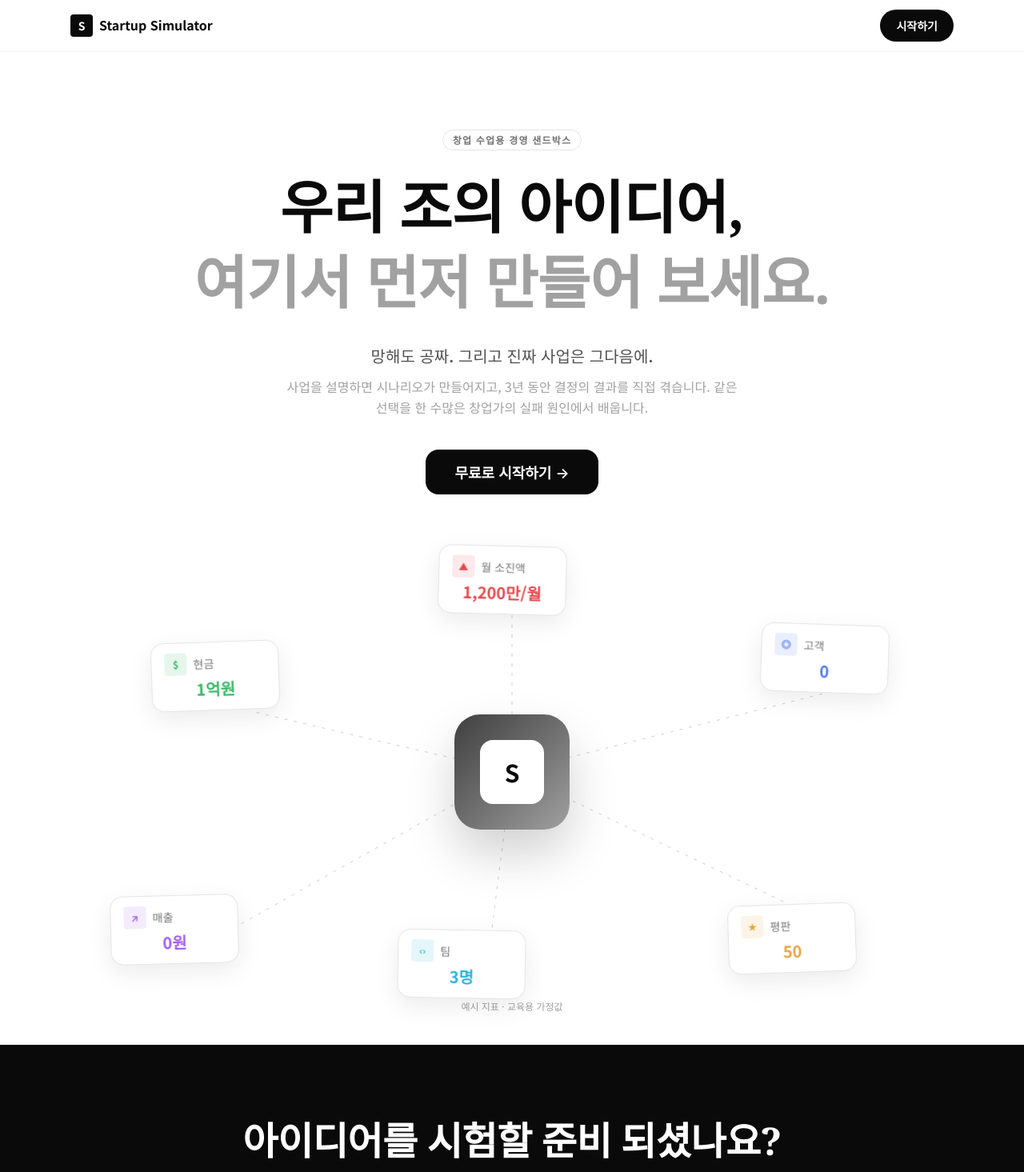
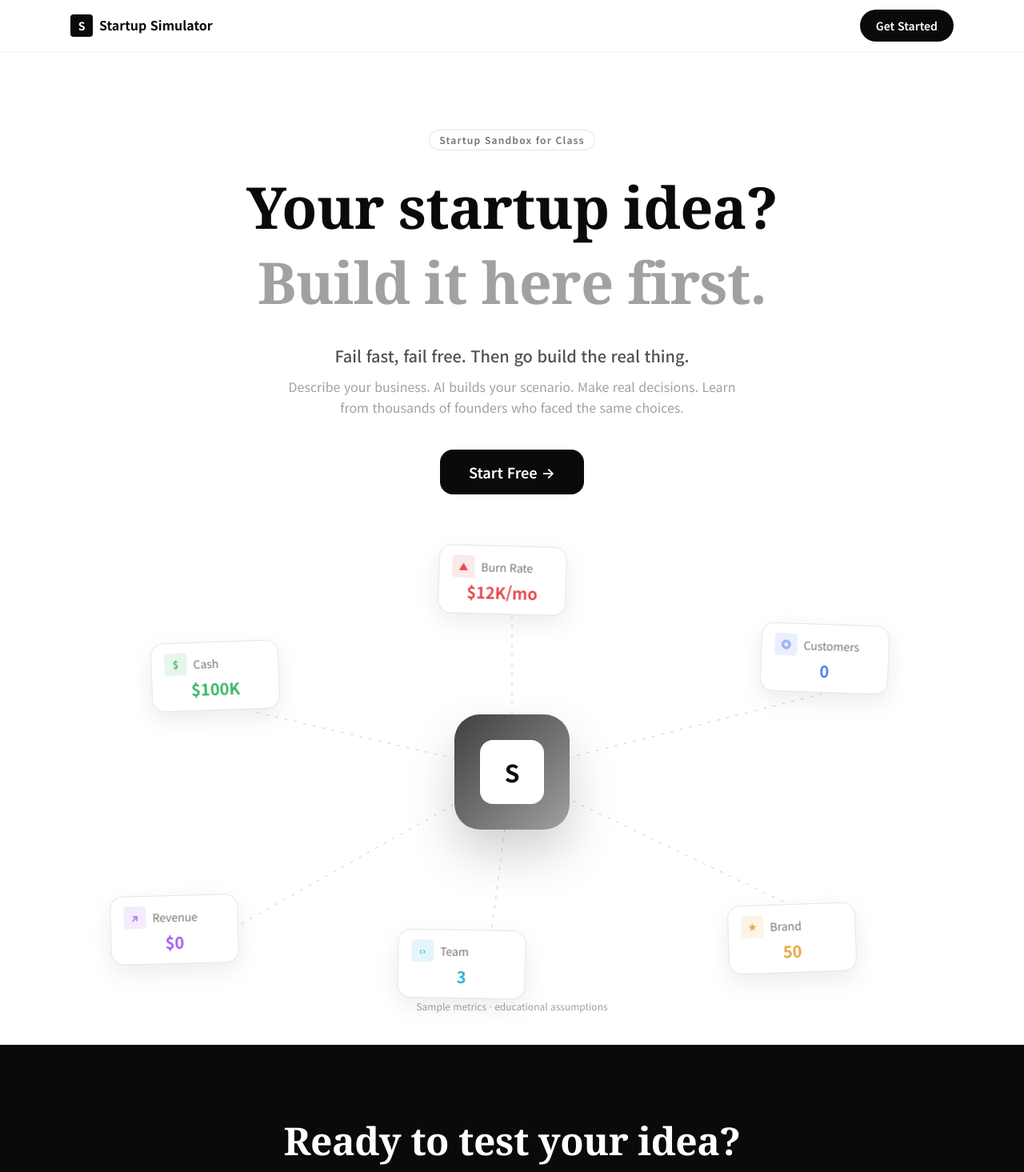
Before and after one commit to hundori/startup-simulator, a Next.js app: page / in a window 1280 px wide. Shown: the top 1465 px of the page at 80% size. Built offline with nearby package versions, Linux system fonts and the light colour scheme.

Commit message:
English landing copy, sans headlines
Co-Authored-By: Claude Sonnet 5.5 <noreply@anthropic.com>
Claude-Session: https://claude.ai/code/session_012iNNQrVGyT59A4HarTzdPs

```diff
--- a/src/components/LandingScreen.tsx
+++ b/src/components/LandingScreen.tsx
@@ -1,12 +1,12 @@
 
 type Kpi = { k: string; v: string; color: string; icon: string; pos: string; rot: number; delay: number };
 const KPIS: Kpi[] = [
-  { k: '현금', v: '1억원', color: '#34b765', icon: '$', pos: 'left-[6%] top-[22%]', rot: -2, delay: 0 },
-  { k: '월 소진액', v: '1,200만/월', color: '#e5484d', icon: '▲', pos: 'left-[41%] top-[0%]', rot: 1.5, delay: 0.8 },
-  { k: '고객', v: '0', color: '#4f7cf0', icon: '◎', pos: 'right-[4%] top-[18%]', rot: 2, delay: 1.4 },
-  { k: '매출', v: '0원', color: '#a15cf0', icon: '↗', pos: 'left-[1%] bottom-[4%]', rot: -1.5, delay: 0.4 },
-  { k: '팀', v: '3명', color: '#2bb3d6', icon: '‹›', pos: 'left-[36%] bottom-[-4%]', rot: 1, delay: 1.1 },
-  { k: '평판', v: '50', color: '#e8a33d', icon: '★', pos: 'right-[8%] bottom-[2%]', rot: -2, delay: 1.8 },
+  { k: 'Cash', v: '$100K', color: '#34b765', icon: '$', pos: 'left-[6%] top-[22%]', rot: -2, delay: 0 },
+  { k: 'Burn Rate', v: '$12K/mo', color: '#e5484d', icon: '▲', pos: 'left-[41%] top-[0%]', rot: 1.5, delay: 0.8 },
+  { k: 'Customers', v: '0', color: '#4f7cf0', icon: '◎', pos: 'right-[4%] top-[18%]', rot: 2, delay: 1.4 },
+  { k: 'Revenue', v: '$0', color: '#a15cf0', icon: '↗', pos: 'left-[1%] bottom-[4%]', rot: -1.5, delay: 0.4 },
+  { k: 'Team', v: '3', color: '#2bb3d6', icon: '‹›', pos: 'left-[36%] bottom-[-4%]', rot: 1, delay: 1.1 },
+  { k: 'Brand', v: '50', color: '#e8a33d', icon: '★', pos: 'right-[8%] bottom-[2%]', rot: -2, delay: 1.8 },
 ];
 
 function Card({ c }: { c: Kpi }) {
@@ -25,7 +25,7 @@ function Card({ c }: { c: Kpi }) {
 }
 
 export default function LandingScreen({ onStart, hasSaved }: { onStart: () => void; hasSaved?: boolean }) {
-  const cta = hasSaved ? '새 회사 만들기' : '무료로 시작하기';
+  const cta = hasSaved ? 'New Company' : 'Start Free';
   return (
     <div className="bg-white text-neutral-950">
       <style>{`
@@ -45,20 +45,20 @@ export default function LandingScreen({ onStart, hasSaved }: { onStart: () => vo
             Startup Simulator
           </p>
           <div className="flex items-center gap-1 text-sm">
-            <button type="button" onClick={onStart} className="ml-1 min-h-10 rounded-full bg-neutral-950 px-5 font-semibold text-white hover:bg-neutral-800">시작하기</button>
+            <button type="button" onClick={onStart} className="ml-1 min-h-10 rounded-full bg-neutral-950 px-5 font-semibold text-white hover:bg-neutral-800">Get Started</button>
           </div>
         </div>
       </nav>
 
       <section className="overflow-hidden px-4 pb-10 pt-16 text-center sm:px-6 sm:pt-24">
-        <p className="mx-auto inline-block rounded-full border border-black/10 px-3 py-1 text-xs font-semibold tracking-widest text-neutral-500">창업 수업용 경영 샌드박스</p>
-        <h1 className="mx-auto mt-6 max-w-4xl text-5xl font-black leading-[1.1] tracking-[-0.04em] sm:text-7xl">
-          우리 조의 아이디어,
+        <p className="mx-auto inline-block rounded-full border border-black/10 px-3 py-1 text-xs font-semibold tracking-widest text-neutral-500">Startup Sandbox for Class</p>
+        <h1 className="font-sans mx-auto mt-6 max-w-4xl text-5xl font-black leading-[1.1] tracking-[-0.04em] sm:text-7xl">
+          Your startup idea?
           <br />
-          <span className="text-neutral-400">여기서 먼저 만들어 보세요.</span>
+          <span className="text-neutral-400">Build it here first.</span>
         </h1>
-        <p className="mt-8 text-xl font-medium text-neutral-600">망해도 공짜. 그리고 진짜 사업은 그다음에.</p>
-        <p className="mx-auto mt-3 max-w-xl text-neutral-400">사업을 설명하면 시나리오가 만들어지고, 3년 동안 결정의 결과를 직접 겪습니다. 같은 선택을 한 수많은 창업가의 실패 원인에서 배웁니다.</p>
+        <p className="mt-8 text-xl font-medium text-neutral-600">Fail fast, fail free. Then go build the real thing.</p>
+        <p className="mx-auto mt-3 max-w-xl text-neutral-400">Describe your business. AI builds your scenario. Make real decisions. Learn from thousands of founders who faced the same choices.</p>
         <div className="mt-10 flex flex-wrap justify-center gap-3">
           <button type="button" onClick={onStart} className="min-h-14 rounded-2xl bg-neutral-950 px-9 text-lg font-semibold text-white hover:bg-neutral-800">{cta} →</button>
         </div>
@@ -83,17 +83,17 @@ export default function LandingScreen({ onStart, hasSaved }: { onStart: () => vo
             <div key={c.k} className="flex justify-center"><Card c={c} /></div>
           ))}
         </div>
-        <p className="mt-6 text-xs text-neutral-400">예시 지표 · 교육용 가정값</p>
+        <p className="mt-6 text-xs text-neutral-400">Sample metrics · educational assumptions</p>
       </section>
 
       <section className="bg-neutral-950 px-4 py-24 text-center text-white sm:px-6">
-        <h2 className="text-3xl font-black tracking-[-0.03em] sm:text-5xl">아이디어를 시험할 준비 되셨나요?</h2>
-        <p className="mt-3 text-white/55">무료 · 설치 없음 · 로그인 없음</p>
+        <h2 className="font-sans text-3xl font-black tracking-[-0.03em] sm:text-5xl">Ready to test your idea?</h2>
+        <p className="mt-3 text-white/55">Free to start. No download. No login.</p>
         <button type="button" onClick={onStart} className="mt-8 min-h-14 rounded-2xl bg-white px-10 text-lg font-semibold text-black hover:bg-neutral-200">{cta} →</button>
       </section>
 
       <footer className="border-t border-black/5 px-4 py-8 text-xs text-neutral-400 sm:px-6">
-        <div className="mx-auto max-w-6xl">Startup Simulator · 교육용 가정 기반 시뮬레이션이며 실제 사업 성과를 예측하지 않습니다.</div>
+        <div className="mx-auto max-w-6xl">Startup Simulator · An educational simulation based on stated assumptions. It does not predict real business results.</div>
       </footer>
     </div>
   );
```
